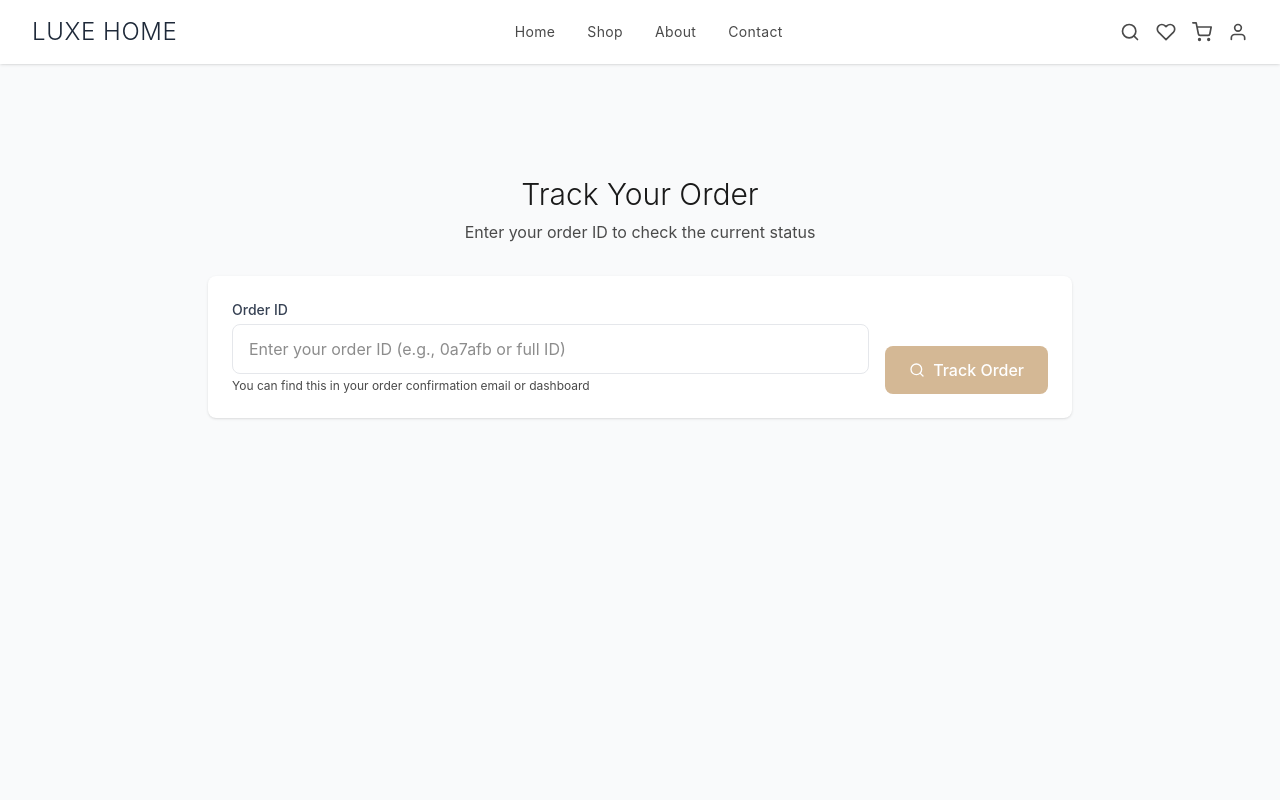
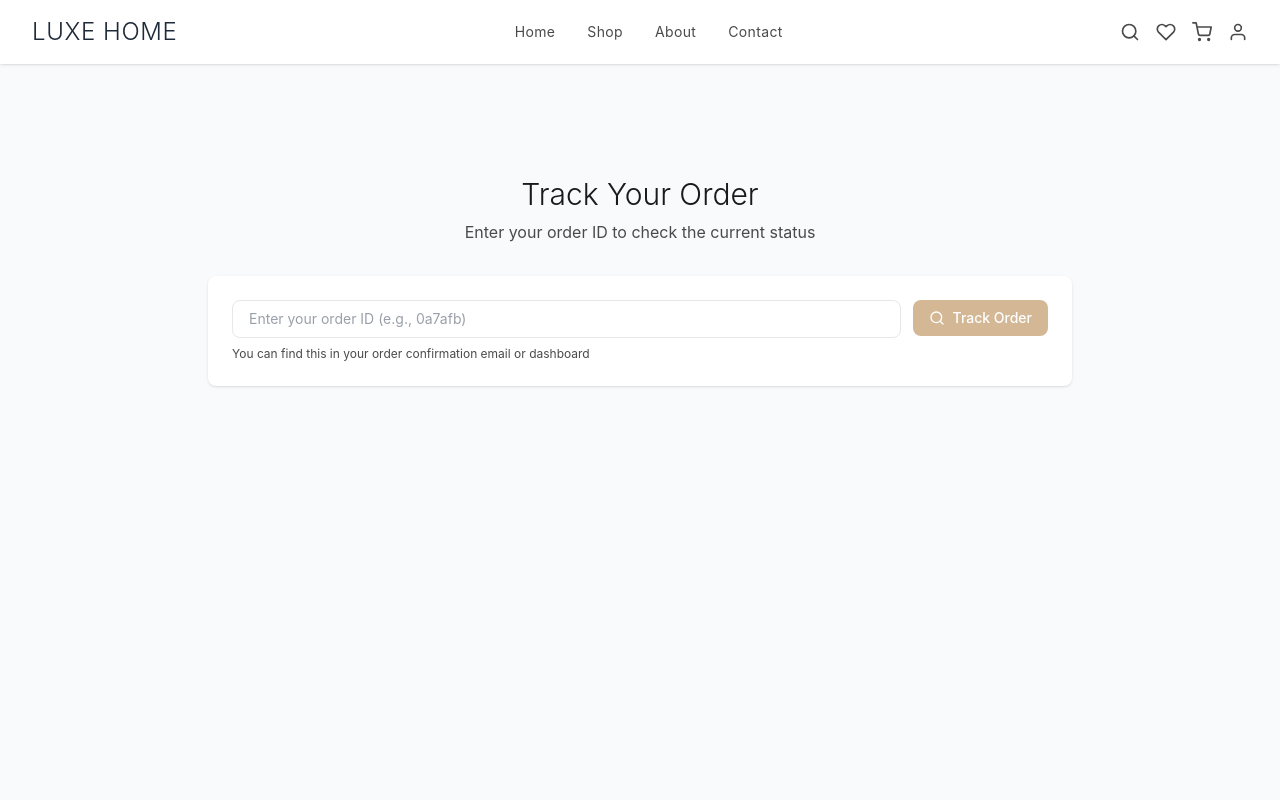
Before and after one commit to Asadniazi586/luxe-home-website, a React app in the folder frontend/: page /track-order in a window 1280 px wide. Shown: the top 800 px of the page. Built offline with nearby package versions, Linux system fonts and the light colour scheme; the HTML template or start-up script is replaced by a standard one.

Commit message:
fix order tracking part

```diff
--- a/frontend/src/pages/OrderTracking.jsx
+++ b/frontend/src/pages/OrderTracking.jsx
@@ -45,13 +45,10 @@ const handleTrackOrder = async (e) => {
       const result = await orderService.getOrderByNumber(trimmedId);
       console.log('Result from service:', result);
 
-    // Check if we got a valid order
       if (result && result._id) {
-      console.log('Setting order state');
         setOrder(result);
         toast.success('Order found!');
       } else {
-      console.log('No _id in result');
         setError('Order not found');
       }
     } catch (err) {
@@ -96,28 +93,29 @@ const handleTrackOrder = async (e) => {
           <p className="text-gray-500">Enter your order ID to check the current status</p>
         </div>
 
-        {/* Search Form */}
+       {/* Search Form - Field and Button in one line */}
 <div className="bg-white rounded-lg shadow-sm p-6 mb-8">
-          <form onSubmit={handleTrackOrder} className="flex flex-col md:flex-row gap-4">
+  <form onSubmit={handleTrackOrder}>
+    <div className="flex gap-3 items-start">
       <div className="flex-1">
-              <label className="block text-sm font-medium text-gray-700 mb-1">Order ID</label>
         <input
           type="text"
           value={orderId}
           onChange={(e) => setOrderId(e.target.value)}
-                placeholder="Enter your order ID (e.g., 0a7afb or full ID)"
-                className="w-full px-4 py-3 border border-gray-200 rounded-lg focus:outline-none focus:border-warm"
+          placeholder="Enter your order ID (e.g., 0a7afb)"
+          className="w-full px-4 py-2 border border-gray-200 rounded-lg focus:outline-none focus:border-warm focus:ring-1 focus:ring-warm transition text-gray-700 text-sm"
         />
-              <p className="text-xs text-gray-400 mt-1">You can find this in your order confirmation email or dashboard</p>
+        <p className="text-xs text-gray-400 mt-2">You can find this in your order confirmation email or dashboard</p>
       </div>
       <button
         type="submit"
         disabled={loading}
-              className="md:self-end px-6 py-3 bg-warm text-white rounded-lg font-medium hover:bg-warm/80 transition disabled:opacity-50 flex items-center gap-2 justify-center"
+        className="px-4 py-2 bg-warm text-white rounded-lg font-medium hover:bg-warm/80 transition disabled:opacity-50 flex items-center gap-2 justify-center whitespace-nowrap text-sm mt-0"
       >
         <FiSearch className="w-4 h-4" />
         {loading ? 'Searching...' : 'Track Order'}
       </button>
+    </div>
   </form>
 </div>
 
```
Lines whose indentation alone changed are shown as unchanged.
